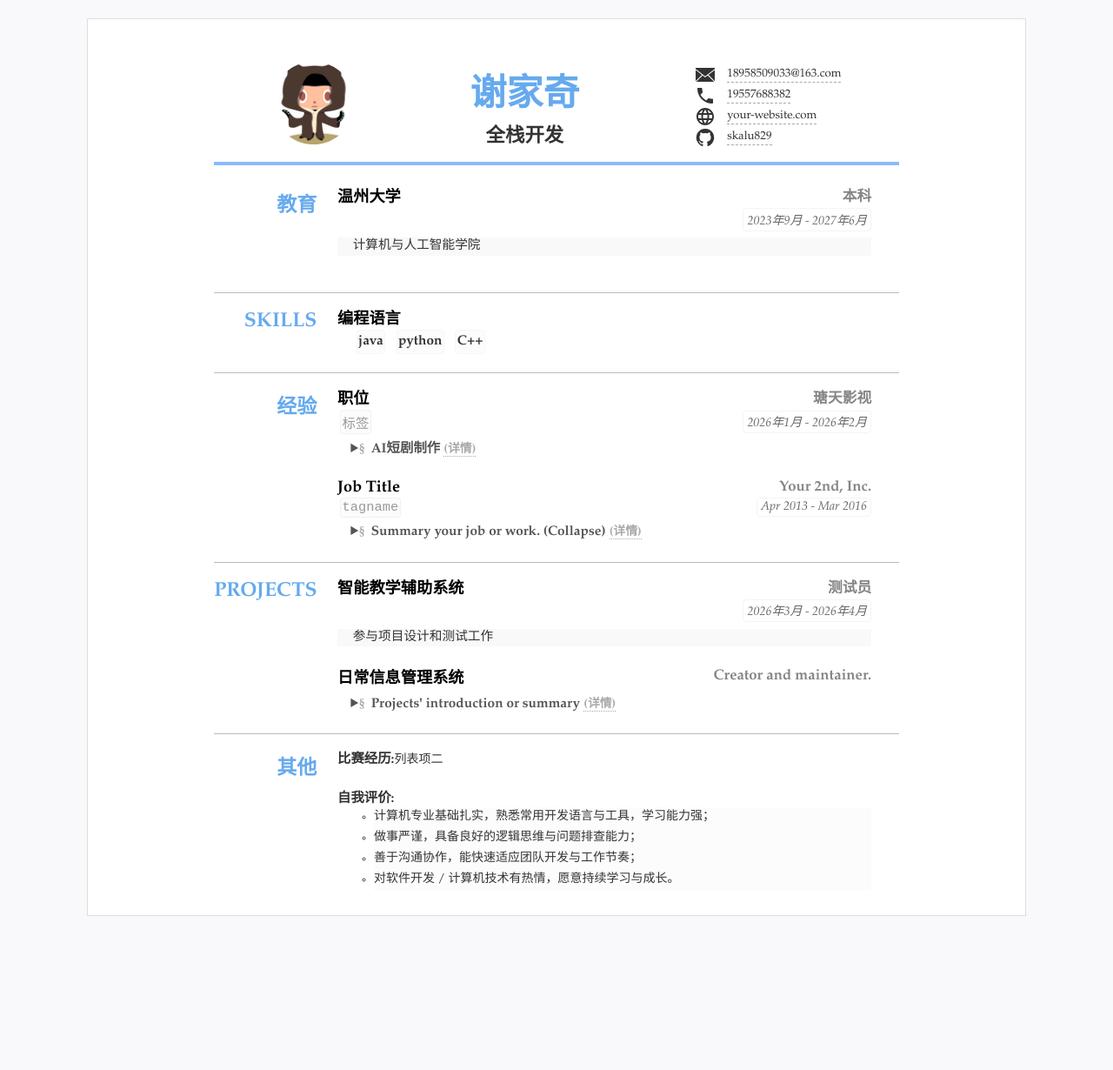
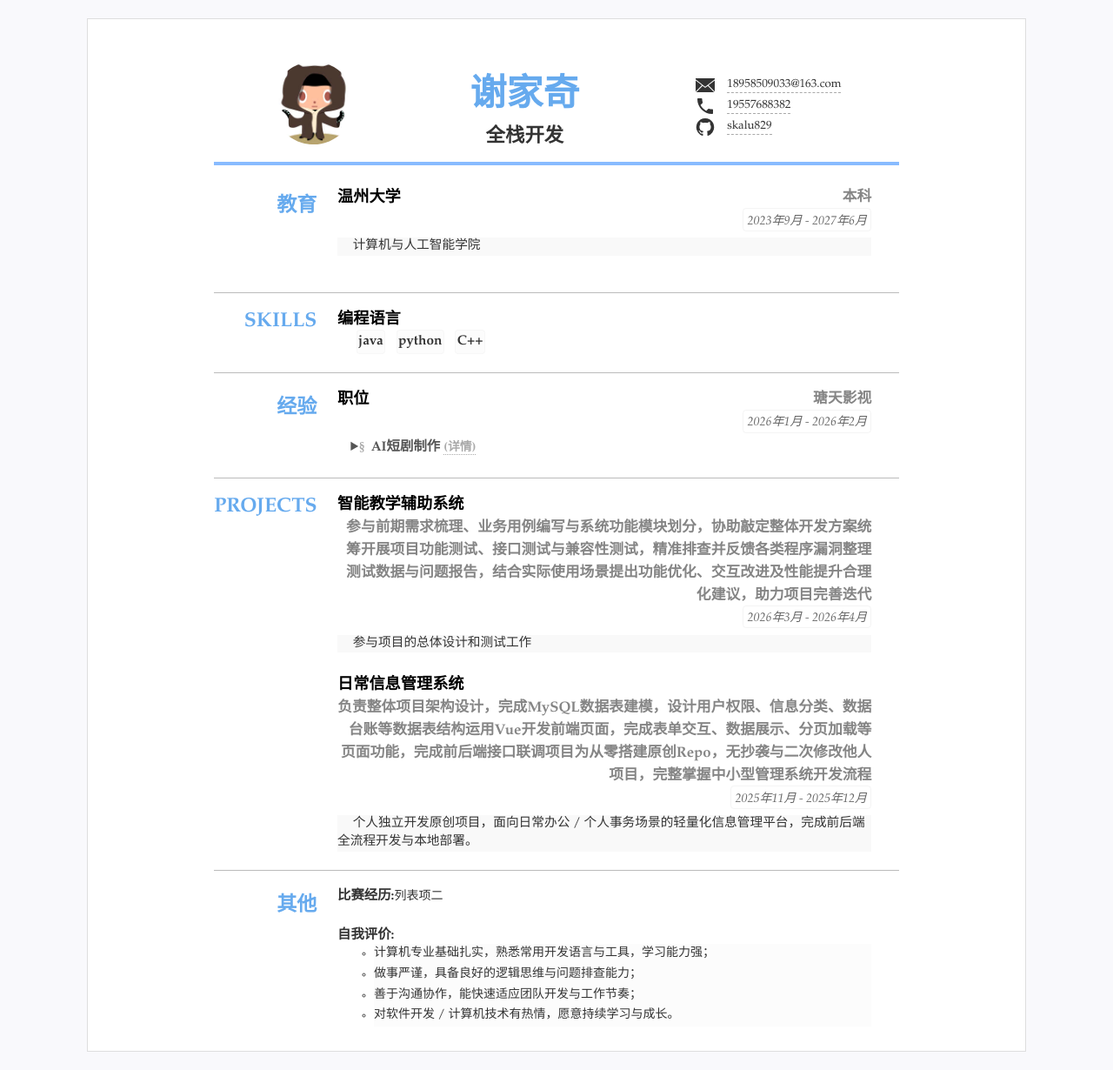
Before and after one commit to skalu829/111, a Jekyll site: the page built from index.html, in a window 1280 px wide. Shown: the whole page at 87% size. Built offline with Jekyll 4.4.1, drawn with Linux system fonts in a browser that asks for light colours; before the commit the page ends 1074 px from its top, so only the background shows below that.

Commit message:
Update resume.yml

```diff
--- a/_data/resume.yml
+++ b/_data/resume.yml
@@ -15,9 +15,6 @@ contact: #联系方式连接等3~5行
 - text: "19557688382"
   href: 'tel:19557688382'
   icon: 'icons/phone.svg'
-- text: "your-website.com"
-  href: 'http://your-website.com'
-  icon: 'icons/web.svg'
 - text: "skalu829"
   href: 'https://github.com/skalu829'
   icon: "icons/github.svg"
@@ -51,34 +48,26 @@ main: #简历主要内容，
   - title: 职位
     sub: 瑭天影视
     duration: "2026年1月 - 2026年2月"
-    tags:
-    - 标签
     summary: AI短剧制作
-    detail: 同时包含 summary和detail在Chrome，Safari(包括IOS)，Android和新版Firefox等会自动折叠，不支持折叠的浏览器和展开后表现一致
-    # open: open
-    #可以设置open默认展开
-  - title: Job Title
-    sub: Your 2nd, Inc.
-    duration: Apr 2013 - Mar 2016
-    tags:
-    - tagname
-    summary: Summary your job or work. (Collapse)
-    detail: Details can be collapsed in Chrome Safari, Firefox, Opera and so on. Duis aute irure dolor in reprehenderit in voluptate velit esse cillum dolore eu fugiat nulla pariatur. Excepteur sint occaecat cupidatat non proident, sunt in culpa qui officia deserunt mollit anim id est laborum.
+    detail: 熟练运用AI图文、AI配音、AI数字人及智能剪辑工具完成短剧全流程创作，独立完成画面生成、音效搭配与成片输出，高效产出短视频剧情内容，熟悉流量短剧创作逻辑与平台发布规范，擅长把控剧情节奏与视觉风格，大幅降低内容制作成本与周期。
 
 - type: projects
   name: Projects
   content:
   - title: 智能教学辅助系统
     duration: 2026年3月 - 2026年4月
-    detail: 参与项目设计和测试工作
-    sub: 测试员
+    detail: 参与项目的总体设计和测试工作
+    sub:
+    - 参与前期需求梳理、业务用例编写与系统功能模块划分，协助敲定整体开发方案
+    - 统筹开展项目功能测试、接口测试与兼容性测试，精准排查并反馈各类程序漏洞
+    - 整理测试数据与问题报告，结合实际使用场景提出功能优化、交互改进及性能提升合理化建议，助力项目完善迭代
   - title: 日常信息管理系统
-    summary: Projects' introduction or summary
-    detail:
-      md: _data/demo.md
-    sub: Creator and maintainer.
-   #可继续添加更多内容
-
+    duration: 2025年11月 - 2025年12月
+    detail: 个人独立开发原创项目，面向日常办公 / 个人事务场景的轻量化信息管理平台，完成前后端全流程开发与本地部署。
+    sub:
+    - 负责整体项目架构设计，完成MySQL数据表建模，设计用户权限、信息分类、数据台账等数据表结构
+    - 运用Vue开发前端页面，完成表单交互、数据展示、分页加载等页面功能，完成前后端接口联调
+    - 项目为从零搭建原创Repo，无抄袭与二次修改他人项目，完整掌握中小型管理系统开发流程
 #others 其他简略内容(列表)
 others: #其他列表显示
 - type: others #ID可以为空
```
